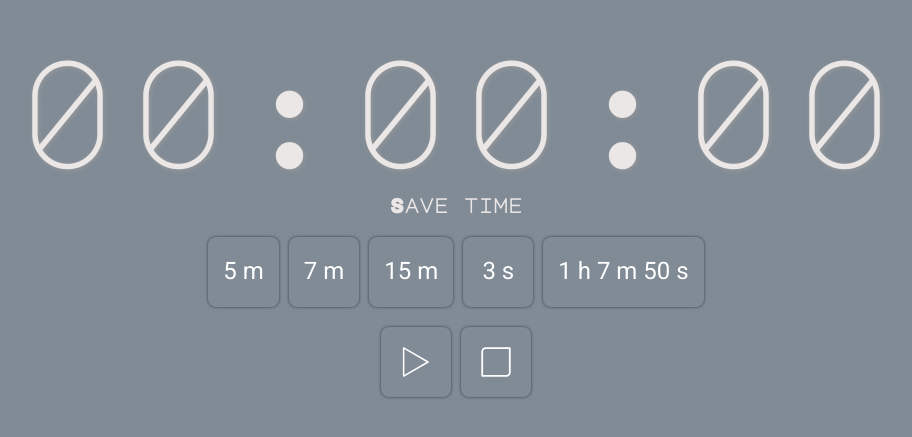
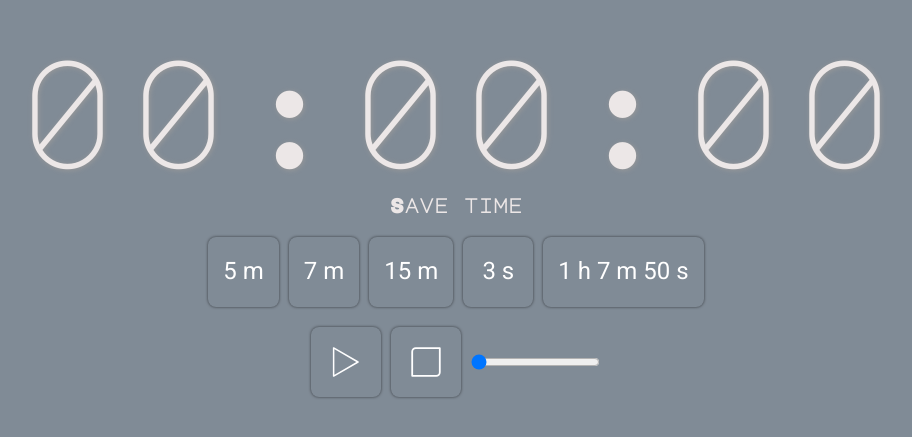
Before and after one commit to Episodel/timeLeft, a React (Create React App) app: page / in a window 1280 px wide. Shown: the part 191-628 px from the top of the page, without its empty margins (184-1096 px from the left). Built offline with nearby package versions, Linux system fonts and the light colour scheme; no server answers.

Commit message:
added volume control

```diff
--- a/src/components/Timer/Timer.tsx
+++ b/src/components/Timer/Timer.tsx
@@ -49,6 +49,7 @@ const timeParse = (time: any) => {
 
 const Timer: React.FC<ITimerProps> = ({ className }) => {
   const [timeLeft, setTimeLeft] = React.useState(0)
+  const [timeVolume, setTimeVolume] = React.useState(0.01)
   const [isRunning, setIsRunning] = React.useState(false)
   const hours = padTime(Math.floor(timeLeft / 60 / 60))
   const minutes = padTime(Math.floor((timeLeft / 60) % 60))
@@ -57,7 +58,7 @@ const Timer: React.FC<ITimerProps> = ({ className }) => {
   const intervalRef = React.useRef<number | null>(null)
   const intervalTime = React.useRef<number>(0)
 
-  const [play, { stop, isPlaying }] = useSound(sound, { volume: 0.1 })
+  const [play, { stop, isPlaying }] = useSound(sound, { volume: timeVolume })
 
   const startTimer = () => {
     if (intervalRef.current !== null) return
@@ -97,6 +98,12 @@ const Timer: React.FC<ITimerProps> = ({ className }) => {
     setTimeLeft(intervalTime.current)
     startTimer()
   }
+
+  const handleVolume = (e: React.ChangeEvent<HTMLInputElement>) => {
+    console.log()
+
+    setTimeVolume(+e.target.value)
+  }
   return (
     <div className={className}>
       <div className="time">
@@ -135,6 +142,13 @@ const Timer: React.FC<ITimerProps> = ({ className }) => {
         <Button type="button" onClick={resetTimer}>
           <Stop className="icon" />
         </Button>
+        <input
+          type="range"
+          min="0"
+          max="0.1"
+          step="0.005"
+          onChange={handleVolume}
+        />
       </div>
     </div>
   )
```
Also changed, not shown: 1 other file (tests, documents, lock files or other folders).
